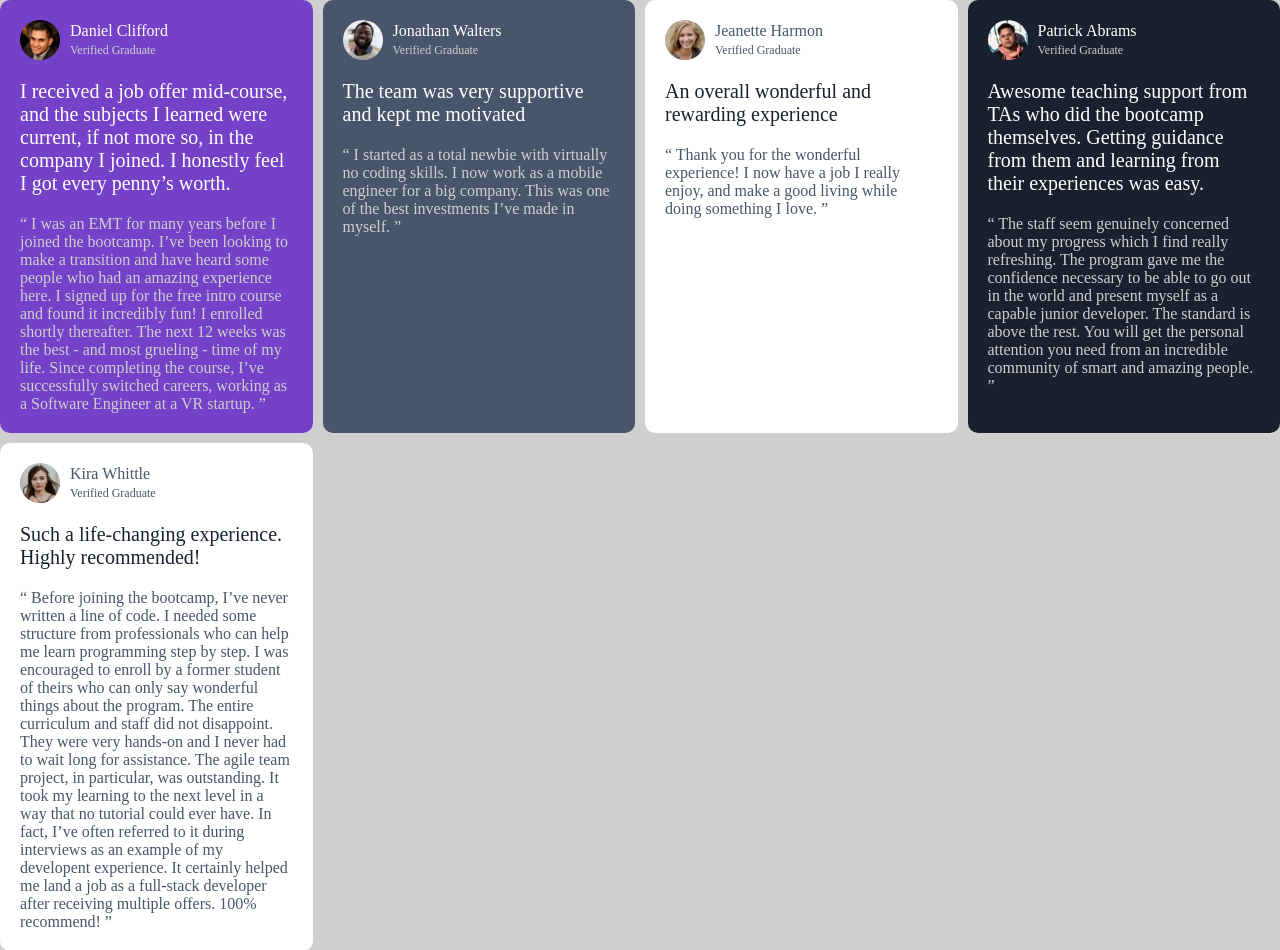
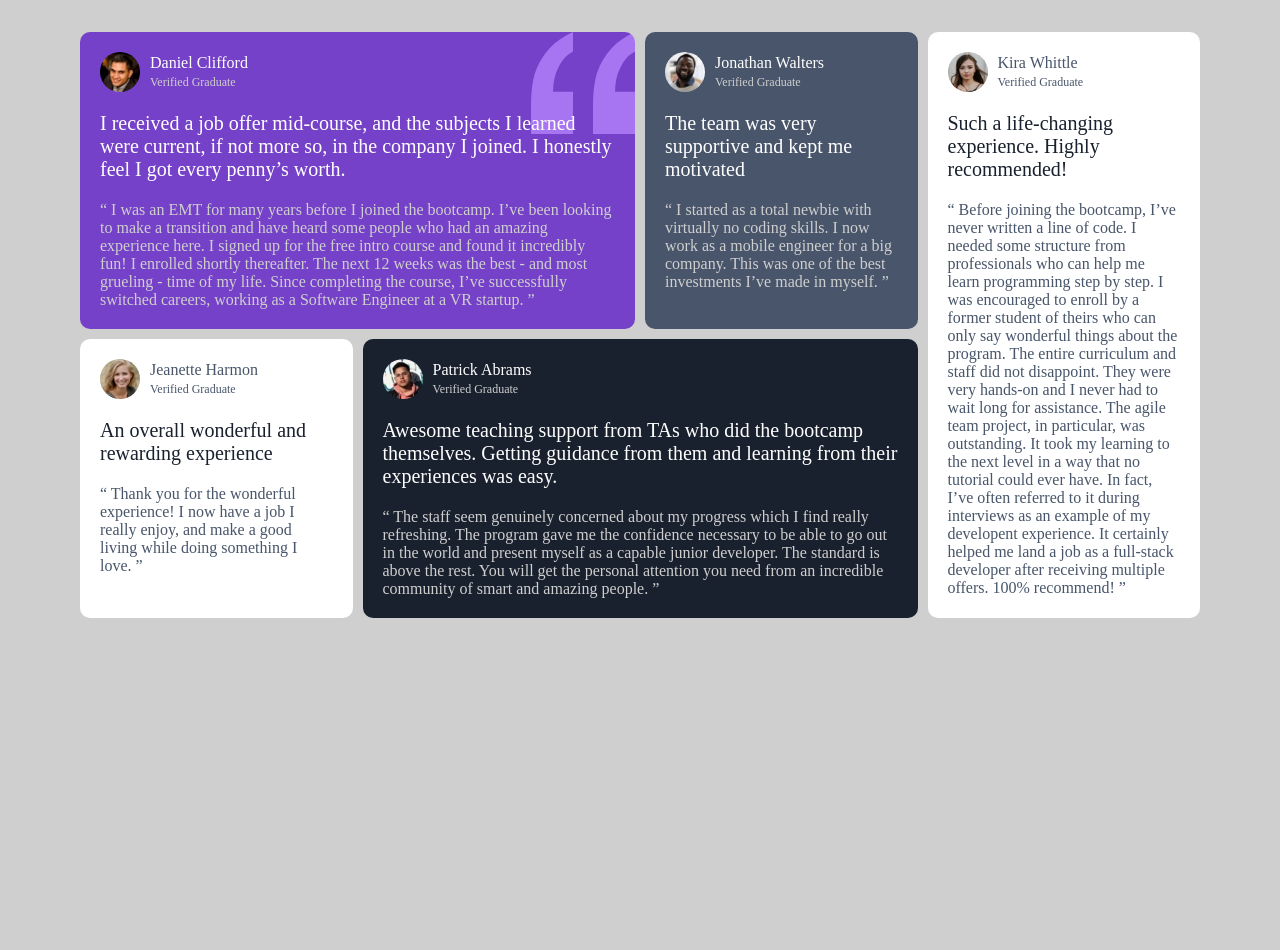
Before and after one commit to PxMach/Frontend-Mentor-Grid-CSS, a plain HTML site: page index.html in a window 1280 px wide. After the commit the page ends 800 px from the top, so only its background shows below. Drawn offline with Linux system fonts and the light colour scheme.

Commit message:
Modification des classes CSS dans index.html pour utiliser "grid-col-span" au lieu de "col-span" et ajustement des styles dans style.css, y compris l'ajout d'un fond et de nouvelles propriétés de mise en page.

```diff
--- a/index.html
+++ b/index.html
@@ -15,7 +15,7 @@
       <title>Frontend Mentor | Grid CSS</title>
    </head>
    <body>
-      <section class="section-dani col-span">
+      <section class="section-dani grid-col-span">
          <div class="profile-dani profile">
             <img src="images/image-daniel.jpg" alt="photo" />
             <p>Daniel Clifford <br /><span>Verified Graduate</span></p>
@@ -69,7 +69,7 @@
          </div>
       </section>
 
-      <section class="section-patr col-span">
+      <section class="section-patr grid-col-span">
          <div class="profile-patr profile">
             <img src="images/image-patrick.jpg" alt="photo" />
             <p>Patrick Abrams<br /><span> Verified Graduate</span></p>
--- a/style.css
+++ b/style.css
@@ -7,11 +7,16 @@
 body {
    background-color: hsl(0, 0%, 81%);
    display: grid;
-   grid-template-columns: repeat(4, 1fr);
+   /* grid-template-columns: repeat(4, 1fr); */
    gap: 10px;
+   padding-block: 2rem;
+   width: min(95%, 70rem);
+   margin-inline: auto;
 }
-/* .col-span {
+/* .grid-col-span {
+   grid-column: span 2;
 } */
+
 /* Section */
 section {
    border-radius: 10px;
@@ -47,8 +52,11 @@ section div {
 
 /* Section Daniel Clifford */
 .section-dani {
+   background-color: hsl(263, 55%, 52%);
    color: white;
-   background-color: hsl(263, 55%, 52%);
+   background-image: url("./images/bg-pattern-quotation.svg");
+   background-repeat: no-repeat;
+   background-position: top right;
 }
 
 /* Section Jonathan Walters*/
@@ -100,31 +108,22 @@ section div {
 .section-kira .job p:nth-child(2) {
    color: hsl(217, 19%, 35%);
 }
+/* .section-kira {
+   grid-column-start: 4;
+   grid-row-start: 1;
+   grid-row-end: 3;
+} */
 
-/* .section-dani div {
-   margin: 20px 20px 20px;
-} */
-/* .profile-dani {
-   display: flex;
-   align-items: center;
-} */
-/* .profile-dani img {
-   width: 40px;
-   border-radius: 50%;
-} */
-/* .profile-dani p {
-   margin-left: 10px;
-} */
-/* .profile-dani span {
-   color: hsl(0, 0%, 81%);
-} */
-/* .dani-job p {
-   margin-bottom: 20px;
-} */
-/* .dani-job p:nth-child(1) {
-   color: hsl(0, 0%, 100%);
-   font-size: 20px;
-} */
-/* .dani-job p:nth-child(2) {
-   color: hsl(0, 0%, 81%);
-} */
+@media (min-width: 50em) {
+   .grid-col-span {
+      grid-column: span 2;
+   }
+   body {
+      grid-template-columns: repeat(4, 1fr);
+   }
+   .section-kira {
+      grid-column-start: 4;
+      grid-row-start: 1;
+      grid-row-end: 3;
+   }
+}
```
